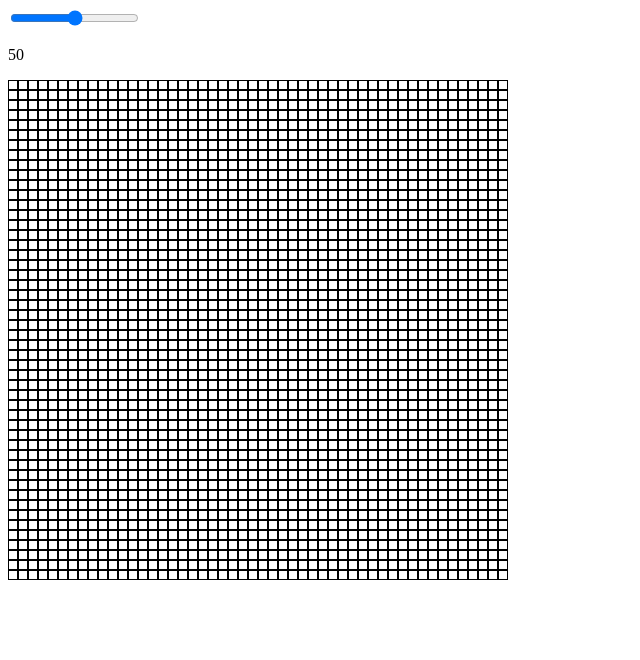
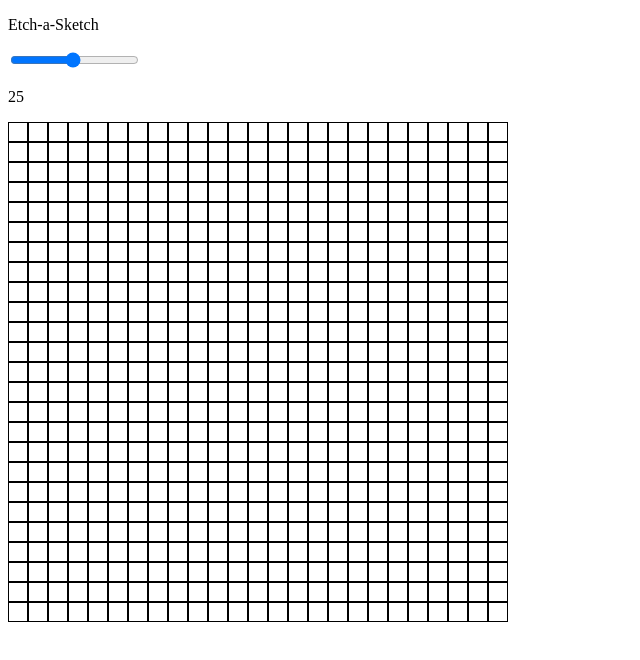
Before and after one commit to a-sobrino/Etch_a_Sketch, a plain HTML site: page index.html in a window 1280 px wide. Shown: the whole page, without its empty margins (0-640 px from the left). Drawn offline with Linux system fonts and the light colour scheme.

Commit message:
Add title

```diff
--- a/index.html
+++ b/index.html
@@ -5,10 +5,11 @@
     <meta name="viewport" content="width=device-width, initial-scale=1.0">
     <link rel="stylesheet" href="./styles.css">
     <script defer type="text/javascript" src="./script.js"></script>
-    <title>Etch-a-Sketh</title>
+    <title>Etch-a-Sketch</title>
 </head>
 <body>
-    <input type="range" id="slider" min="0" max="100" value="50">
-    <p id="slider-value">50</p>
+    <p id="title">Etch-a-Sketch</p>
+    <input type="range" id="slider" min="1" max="50" value="25">
+    <p id="slider-value">25</p>
 </body>
 </html>
```
